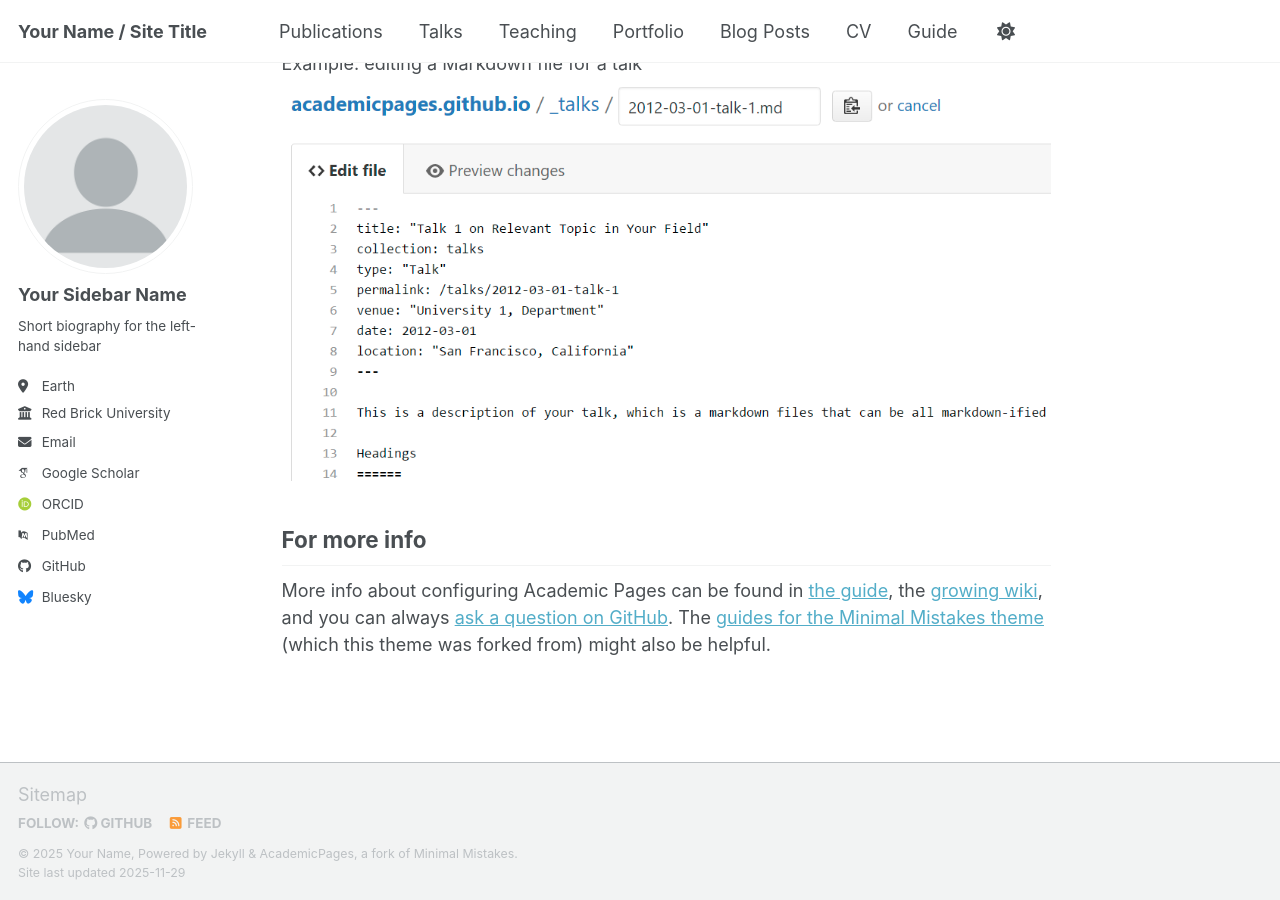
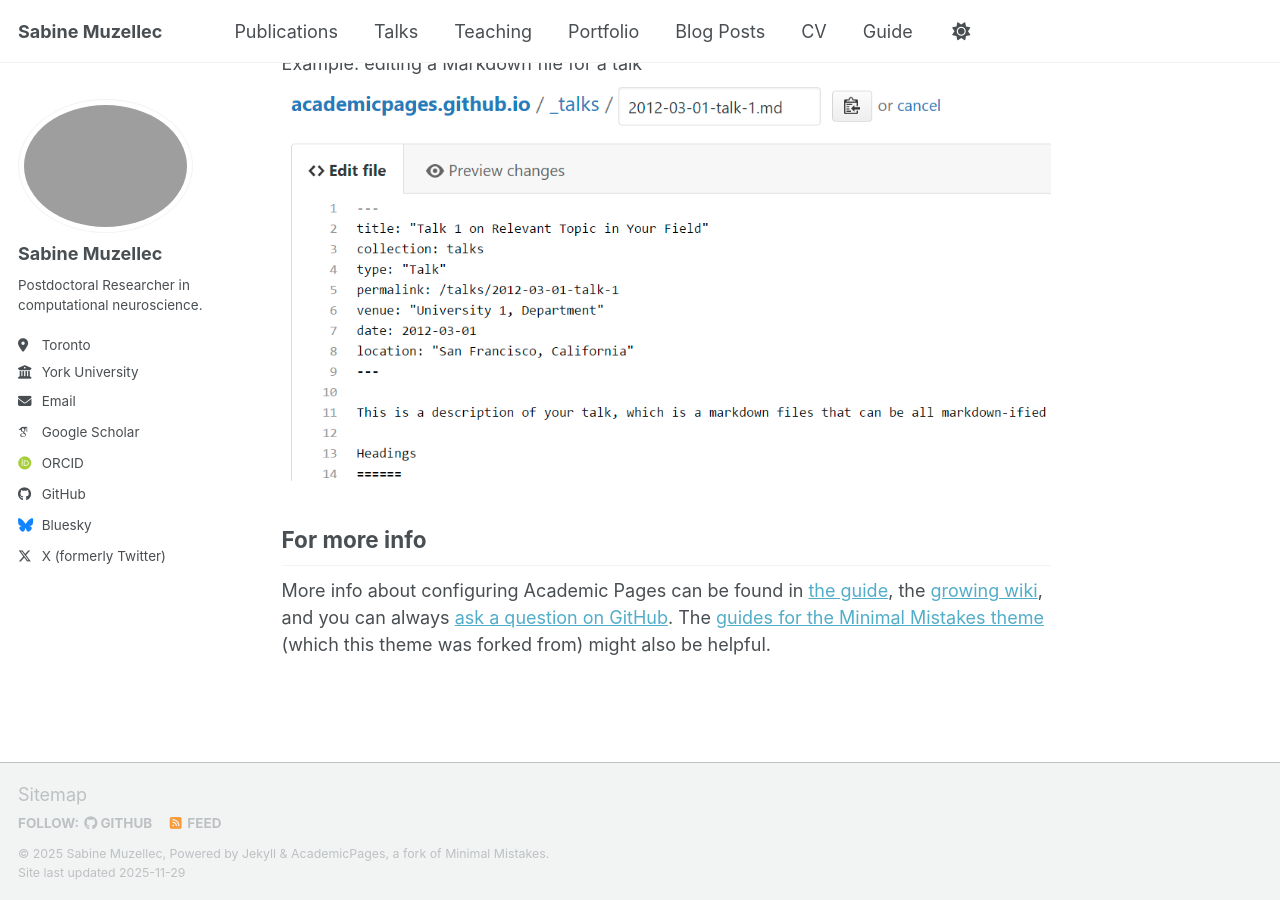
Before and after one commit to S4b1n3/S4b1n3.github.io, a Jekyll site: the page built from _pages/about.md, in a window 1280 px wide and 900 px high, scrolled down 2718 px. Built offline with Jekyll 4.4.1, drawn with Linux system fonts in a browser that asks for light colours; some web fonts are replaced; a script bundle is joined from its source files by our own code; library files that are not in the unit come from our copies.

Commit message:
modify config

```diff
--- a/_config.yml
+++ b/_config.yml
@@ -9,39 +9,39 @@
 # Basic Site Settings
 locale                   : "en-US"
 site_theme               : "default" # Currently available options are "default", "air"
-title                    : "Your Name / Site Title"
+title                    : "Sabine Muzellec"
 title_separator          : "-"
-name                     : &name "Your Name"
-description              : &description "Your Name's academic portfolio"   # Update this with a general description of your site, this is the default if not overridden by a page
-url                      : https://academicpages.github.io # The base hostname & protocol for your site e.g. "https://[your GitHub username].github.io",
+name                     : &name "Sabine Muzellec"
+description              : &description "Computational neuroscience — bridging artificial neural networks, human cognition, and models of autistic sensory processing."   # Update this with a general description of your site, this is the default if not overridden by a page
+url                      : https://S4b1n3.github.io # The base hostname & protocol for your site e.g. "https://[your GitHub username].github.io",
                                                            # or if you already have some other page hosted on Github then use "https://[your GitHub username].github.io/[Your Repo Name]"
 baseurl                  : "" # the subpath of your site, e.g. "/blog"
-repository               : "academicpages/academicpages.github.io"
+repository               : "S4b1n3/S4b1n3.github.io"
 
 # Site Author - The following control what appear as part of the author content on the side bar.
 #               If a field is blank the icon and link will not appear, otherwise it will be shown.
 #               Additional customization can be done by editing /_includes/author-profile.html
 author:
   # Biographic information
-  avatar           : "profile.png"
-  name             : "Your Sidebar Name"
+  avatar           : "profile.jpeg"
+  name             : "Sabine Muzellec"
   pronouns         : # example: "she/her"
-  bio              : "Short biography for the left-hand sidebar"
-  location         : "Earth"
-  employer         : "Red Brick University"
+  bio              : "Postdoctoral Researcher in computational neuroscience."
+  location         : "Toronto"
+  employer         : "York University"
   uri              : # URL
-  email            : "none@example.org"
+  email            : "sabinem@yorku.ca"
 
   # Academic websites
   academia         : # URL
   arxiv            : # URL - Update with the correct link to your profile
-  googlescholar    : "https://scholar.google.com/citations?user=PS_CX0AAAAAJ"
+  googlescholar    : "https://scholar.google.com/citations?user=zUyHq3IAAAAJ&hl=en&oi=ao"
   inspire-hep      : # URL
   impactstory      : # URL
-  orcid            : "https://orcid.org/yourorcidurl"
+  orcid            : "https://orcid.org/0009-0001-4533-6283"
   semantic         : # URL
   ssrn             : # URL
-  pubmed           : "https://www.ncbi.nlm.nih.gov/pubmed/?term=john+snow"
+  # pubmed           : "https://www.ncbi.nlm.nih.gov/pubmed/?term=john+snow"
   researchgate     : # URL
   scopus           : # URL
   zotero           : # URL
@@ -51,13 +51,13 @@ author:
   bitbucket        : # Username - Update with your username on the site
   codepen          : # Username
   dribbble         : # Username
-  github           : "academicpages"
+  github           : "S4b1n3"
   kaggle           : # Username
   stackoverflow    : # User number or user number and name (i.e., use "1" or "1/jeff-atwood")
 
   # Social media
   artstation       : # Username
-  bluesky          : "bsky.app" # Replace this with you Bluesky username
+  bluesky          : "sabinemuzellec.bsky.social" # Replace this with you Bluesky username
   facebook         : # Username
   flickr           : # Username
   foursquare       : # Username
@@ -74,7 +74,7 @@ author:
   steam            : # Username
   telegram         : # URL
   tumblr           : # Username
-  twitter          : # Username for X / Twitter
+  twitter          : "SabineMuzellec" # Username for X / Twitter
   vine             : # Username
   weibo            : # Username
   wikipedia        : # Username
```
